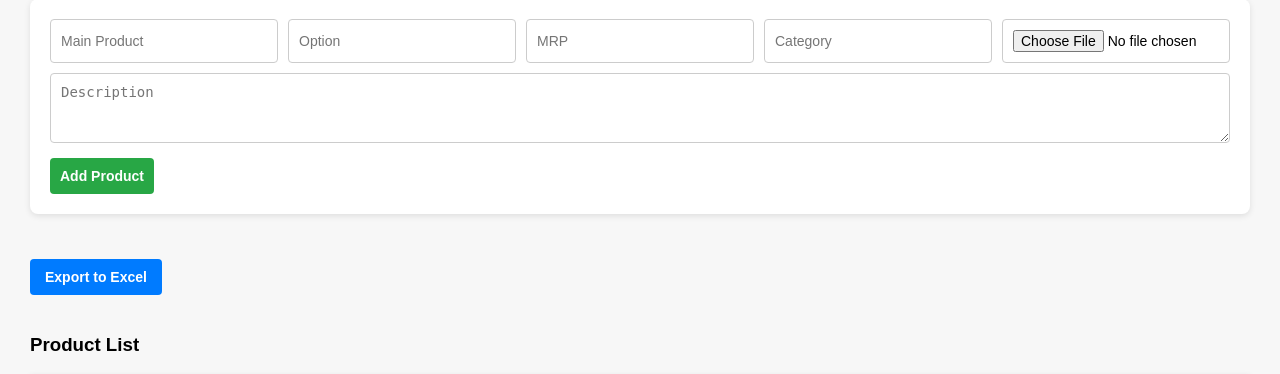
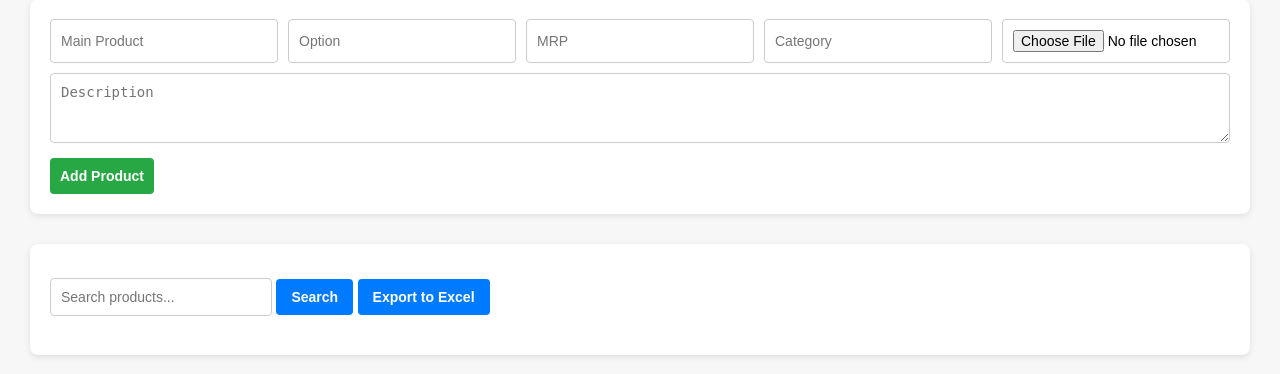
Before and after one commit to Walkmatefootwear/Whatsapp-chatbot, a Flask app: page /admin in a window 1280 px wide. Shown: the part 91-465 px from the top of the page. Run offline with Flask 3, Linux system fonts and the light colour scheme; the visitor is signed in with stand-in values (Sample User, id 1); data that the repository does not hold is empty; parts of the project's set-up code (start-up, migrations or seed data) failed here and were passed over.

Commit message:
Update admin.html

```diff
--- a/templates/admin.html
+++ b/templates/admin.html
@@ -17,7 +17,7 @@
       height: 40px;
       margin-right: 10px;
     }
-    form {
+    form, .search-form {
       background: #fff;
       padding: 20px;
       border-radius: 8px;
@@ -109,9 +109,13 @@
     <button type="submit">Add Product</button>
   </form>
 
-  <a href="{{ url_for('export_excel') }}">
-    <button class="export-btn">Export to Excel</button>
-  </a>
+  <form method="GET" action="{{ url_for('admin') }}" class="search-form">
+    <input type="text" name="search" placeholder="Search products..." value="{{ search_query }}">
+    <button type="submit" class="export-btn">Search</button>
+    <a href="{{ url_for('export_excel') }}">
+      <button type="button" class="export-btn">Export to Excel</button>
+    </a>
+  </form>
 
   <h3>Product List</h3>
   <table>
```
